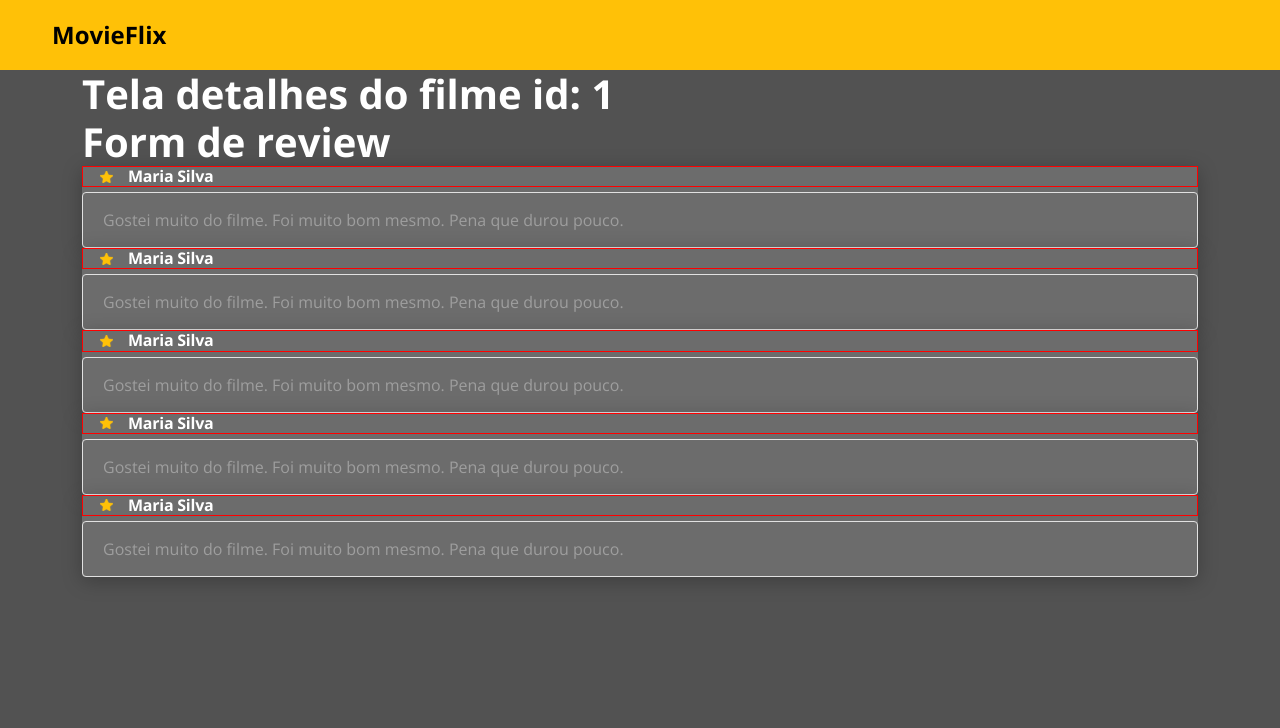
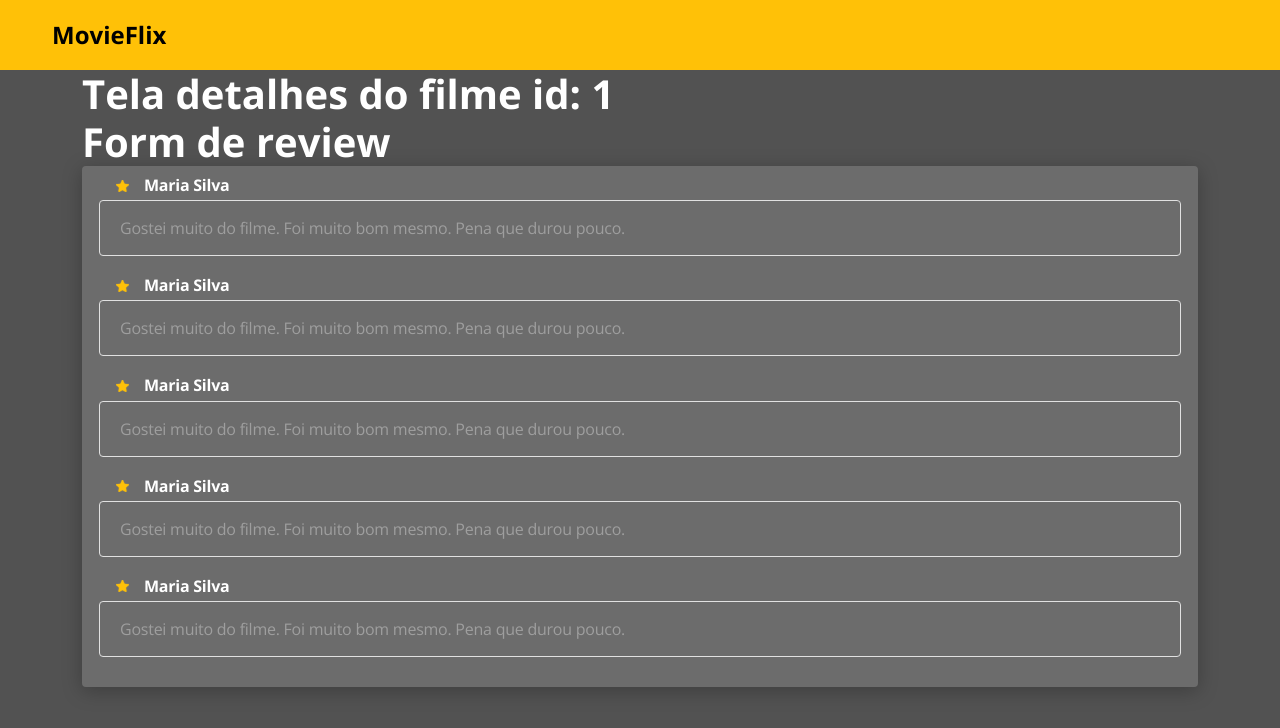
Before and after one commit to juliopedroso/bds-desafio-cap3, a React (Create React App) app: page /movies/1 in a window 1280 px wide. Shown: the top 728 px of the page. Built offline with nearby package versions, Linux system fonts and the light colour scheme; no server answers.

Commit message:
Review card and list styling

```diff
--- a/src/components/ReviewCard/index.tsx
+++ b/src/components/ReviewCard/index.tsx
@@ -3,7 +3,7 @@ import './styles.css';
 import {ReactComponent as Star} from 'assets/images/star.svg'
 const ReviewCard = () => {
     return (
-        <div className="base-card review-card">
+        <div className="review-card">
             <div className="card-top-container">
                 <Star/>
                 <h2>Maria Silva</h2>
--- a/src/components/ReviewCard/styles.css
+++ b/src/components/ReviewCard/styles.css
@@ -1,8 +1,11 @@
+.review-card{
+    padding-bottom:20px;
+}
 .card-top-container{
     display: flex;
     align-items: center;
     margin-bottom: 5px;
-    border: 1px solid red;
+    /*border: 1px solid red;*/
     padding-left : 17px;
 }
 
@@ -23,4 +26,5 @@
 .card-bottom-container p{
     color: #9e9e9e;
     margin-bottom: 0;
+    letter-spacing: -0.015em;
 }
--- a/src/components/ReviewList/index.tsx
+++ b/src/components/ReviewList/index.tsx
@@ -2,15 +2,21 @@ import ReviewCard from "components/ReviewCard";
 import './styles.css';
 const ReviewList = () => {
     return (
-        <>
-            <h1>Form de review</h1>
+
+        <div className="base-card review-list-container">
+
 
             <ReviewCard />
             <ReviewCard />
             <ReviewCard />
             <ReviewCard />
             <ReviewCard />
-        </>
+
+        </div>
+
+
+
+
     );
 }
 
--- a/src/components/ReviewList/styles.css
+++ b/src/components/ReviewList/styles.css
@@ -0,0 +1,4 @@
+.review-list-container{
+    padding: 10px 17px 10px 17px;
+
+}
--- a/src/pages/Private/MovieDetails/index.tsx
+++ b/src/pages/Private/MovieDetails/index.tsx
@@ -4,6 +4,7 @@ const MovieDetails = ()=>{
     return(
         <div className="container">
             <h1>Tela detalhes do filme id: 1</h1>
+            <h1>Form de review</h1>
             <ReviewList/>
         </div>
 
```
